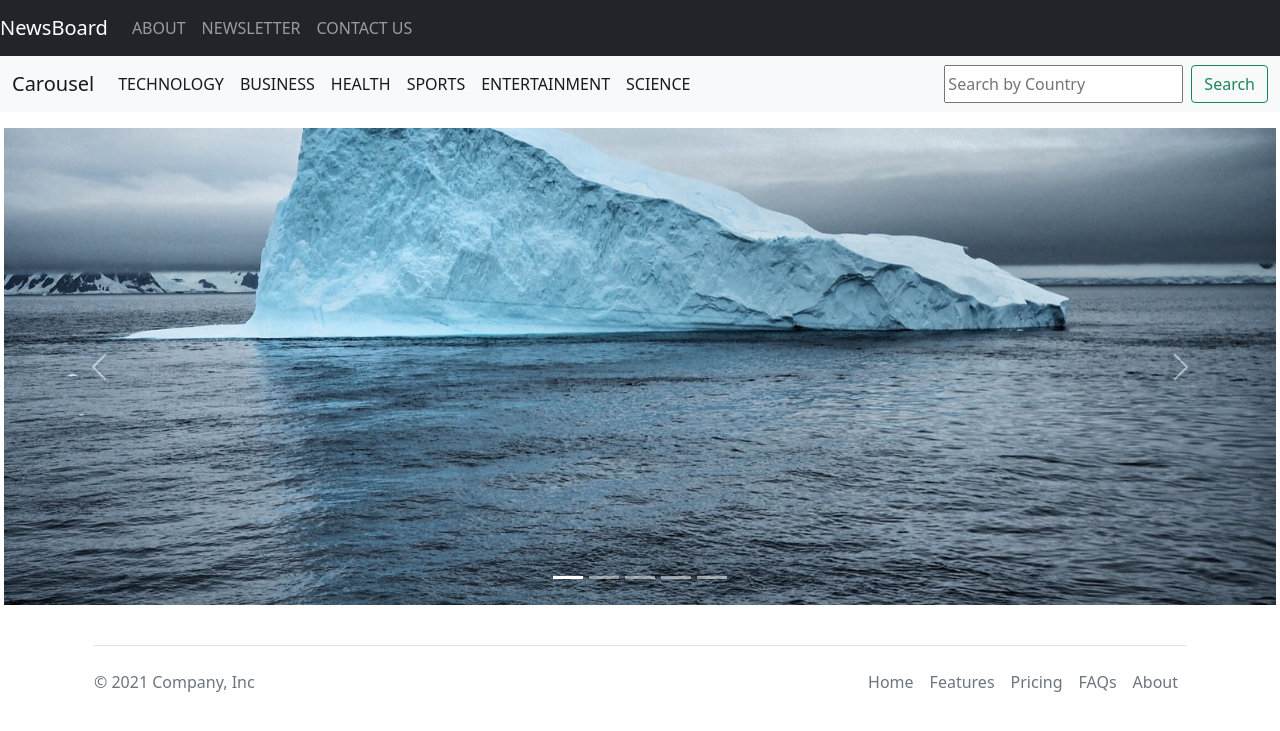
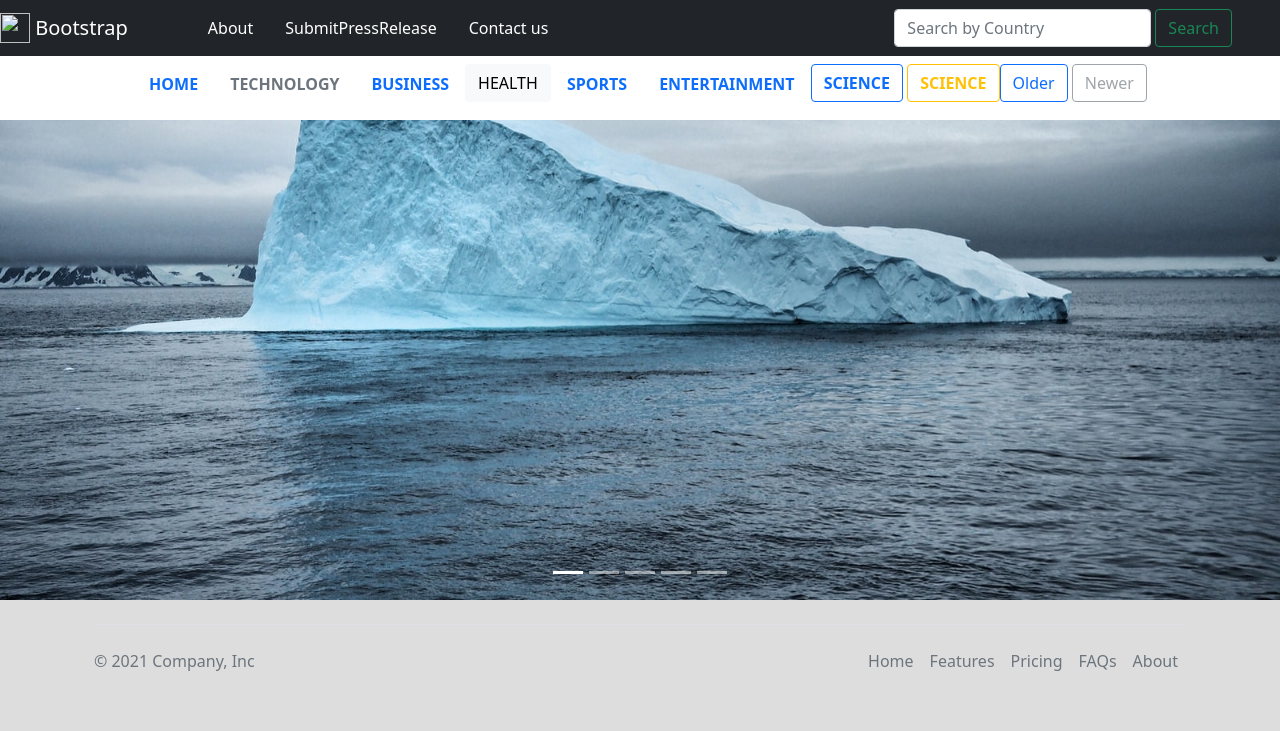
Before and after one commit to kalpesh521/DailyBuzz, a Django app: template newsapp/templates/home.html in a window 1280 px wide. Shown: the top 731 px of the page. Run offline with Django 3.2, Linux system fonts and the light colour scheme; the template is opened without the code that fills it, so the values that code supplies are empty; some libraries are stand-ins or nearby versions.

Commit message:
version 3

```diff
--- a/newsapp/templates/home.html
+++ b/newsapp/templates/home.html
@@ -4,7 +4,7 @@
     <meta charset="UTF-8" />
     <meta http-equiv="X-UA-Compatible" content="IE=edge" />
     <meta name="viewport" content="width=device-width, initial-scale=1.0" />
-    <link rel="stylesheet" href="newsapp/templates/style.css">
+    <link rel="stylesheet" href="/templates/style.css">
 
     <link
       href="https://cdn.jsdelivr.net/npm/bootstrap@5.1.3/dist/css/bootstrap.min.css"
@@ -15,75 +15,78 @@
     <title>news web app</title>
   </head>
   <body>
+
     <!-- navbar 1 -->
-    <nav class="navbar navbar-expand-lg navbar-dark bg-dark">
-      <a class="navbar-brand" href="#">NewsBoard</a>
+    <nav class="navbar navbar-expand-md navbar-dark bg-dark  fixed-top ">
+      <a class="navbar-brand" href="#">
+        <img src="/docs/4.0/assets/brand/bootstrap-solid.svg" width="30" height="30" class="d-inline-block align-top" alt="">
+        Bootstrap
+      </a>
       <button class="navbar-toggler" type="button" data-toggle="collapse" data-target="#navbarSupportedContent" aria-controls="navbarSupportedContent" aria-expanded="false" aria-label="Toggle navigation">
         <span class="navbar-toggler-icon"></span>
       </button>
 
-      <div class="collapse navbar-collapse" id="navbarSupportedContent">
-        <ul class="navbar-nav mr-auto">
+      <div class="collapse navbar-collapse px-5" id="navbarSupportedContent">
+        <ul class="navbar-nav me-auto mb-20 mb-md-20 ">
 
-          <li class="nav-item ">
-            <a class="nav-link " href="/about">ABOUT</a>
+          <li class="nav-item px-2">
+            <a class="nav-link active" aria-current="page" href="/about">About</a>
           </li>
-          <li class="nav-item rtl:600 ">
+          <li class="nav-item px-2">
+            <a class="nav-link active" aria-current="page" href="">SubmitPressRelease</a>
+          </li><li class="nav-item px-2">
+            <a class="nav-link active" aria-current="page" href="/contact">Contact us</a>
 
-            <a class="nav-link rtl:600 " href="/newsletter">NEWSLETTER</a>
-
-          </li>
-          <li class="nav-item">
-            <a class="nav-link" href="/contact">CONTACT US</a>
-          </li>
 
         </ul>
+        <form class="d-flex ">
+          <input class="form-control me-1" type="search" placeholder="Search by Country" aria-label="Search" name="country">
+          <button class="btn btn-outline-success" type="submit">Search</button>
+        </form>
 
       </div>
     </nav>
     <!-- navbar 2 -->
-
-
-    <header>
-      <nav class="navbar navbar-expand-md navbar-light  bg-light">
-        <div class="container-fluid">
-          <a class="navbar-brand" href="#">Carousel</a>
-          <button class="navbar-toggler" type="button" data-bs-toggle="collapse" data-bs-target="#navbarCollapse" aria-controls="navbarCollapse" aria-expanded="false" aria-label="Toggle navigation">
-            <span class="navbar-toggler-icon"></span>
-          </button>
-          <div class="collapse navbar-collapse" id="navbarCollapse">
-            <ul class="navbar-nav me-auto mb-2 mb-md-0">
-              <li class="nav-item">
-                <a class="nav-link active" aria-current="page" href="{% url 'home' %}?category=technology">TECHNOLOGY</a>
+    <div class="nav-scroller p-3 navbar-light mt-5"   style="background-color: #ffffff;">
+      <nav class="nav nav-underline justify-content-md-center blog-pagination">
+        <li class="nav-item active">
+          <a class="nav-link" href="#"><strong>HOME</strong> <span class="sr-only"></span></a>
         </li>
         <li class="nav-item">
-                <a class="nav-link active" aria-current="page" href="{% url 'home' %}?category=Business">BUSINESS</a>
+          <a class="nav-link active text-secondary" aria-current="page" href="{% url 'home' %}?category=technology"><strong>TECHNOLOGY</strong></a>
+        </li>
+        <li class="nav-item">
+          <a class="nav-link active" aria-current="page" href="{% url 'home' %}?category=Business"><strong>BUSINESS</strong></a>
         </li><li class="nav-item">
-                <a class="nav-link active" aria-current="page" href="{% url 'home' %}?category=health">HEALTH</a>
+
+          <button type="button" class="btn btn-light "aria-current="page" href="{% url 'home' %}?category=health">HEALTH</button>
         </li><li class="nav-item">
-                <a class="nav-link active" aria-current="page" href="{% url 'home' %}?category=Sports">SPORTS</a>
+          <a class="nav-link active" aria-current="page" href="{% url 'home' %}?category=Sports"><strong>SPORTS </strong></a>
         </li>
         </li><li class="nav-item">
-                <a class="nav-link active" aria-current="page" href="{% url 'home' %}?category=Entertainment">  ENTERTAINMENT </a>
+          <a class="nav-link active" aria-current="page" href="{% url 'home' %}?category=Entertainment"> <strong>ENTERTAINMENT</strong>  </a>
         </li>
 
         <li class="nav-item">
-                <a class="nav-link active" aria-current="page" href="{% url 'home' %}?category=Science">SCIENCE</a>
+          <!-- <a class="nav-link active" aria-current="page" href="{% url 'home' %}?category=Science"><strong> SCIENCE</strong></a> -->
+          <a class="btn btn-outline-primary" href="{% url 'home' %}?category=Science"> <strong> SCIENCE</strong></a>
+          <a class="btn btn-outline-warning" href="{% url 'home' %}?category=Science"> <strong> SCIENCE</strong></a>
+
         </li>
 
-            </ul>
-            <form class="d-flex">
-              <input class="form-control-outline-success me-2" type="search" placeholder="Search by Country" aria-label="Search" name="country">
-              <button class="btn btn-outline-success" type="submit">Search</button>
-            </form>
+      </ul><nav class="blog-pagination">
+        <a class="btn btn-outline-primary" href="#">Older</a>
+        <a class="btn btn-outline-secondary disabled" href="#">Newer</a>
+      </nav>
+      </nav>
+    </div>
 
-          </div>
-        </div>
-      </nav>
-    </header>
+
+
+
 
     <!-- Image slider   -->
-     <div class="img_slider my-3 mx-1">
+     <div class="img_slider  mx-0">
       <div id="carouselExampleIndicators" class="carousel slide carousel-fade" data-ride="carousel">
 
         <div class="carousel-indicators">
@@ -104,20 +107,17 @@
             <img class="d-block w-100" src="/static/3.jfif" alt="Third slide">
           </div>
           <div class="carousel-item" data-bs-interval="1000">
-            <img class="d-block w-100"width="300" height="600" src="https://source.unsplash.com/1600x900/?news,sports" alt="Third slide">
+            <img class="d-block w-100"width="300" height="570" src="https://source.unsplash.com/1600x900/?news,sports" alt="Third slide">
+            <div class="carousel-caption d-none d-md-block">
+              <h1 class="brand-banner__header">
+                <div>Get Informed</div>
+                <div>Get Inspired</div>
+              </h1>
+            </div>
           </div>
           <div class="carousel-item" data-bs-interval="1000">
-            <img class="d-block w-100" width="300" height="600" src="https://source.unsplash.com/1600x900/?tech,news,politics" alt="Third slide">
+            <img class="d-block w-100" width="300" height="570" src="https://source.unsplash.com/1600x900/?tech,news,politics" alt="Third slide">
           </div>
-        </div>
-        <a class="carousel-control-prev" href="#carouselExampleIndicators" role="button" data-slide="prev">
-          <span class="carousel-control-prev-icon" aria-hidden="true"></span>
-          <span class="sr-only"></span>
-        </a>
-        <a class="carousel-control-next" href="#carouselExampleIndicators" role="button" data-slide="next">
-          <span class="carousel-control-next-icon" aria-hidden="true"></span>
-          <span class="sr-only"></span>
-        </a>
         </div>
 
      </div>
@@ -138,14 +138,15 @@
     <div class="container">
                  <div class="row-sm-12  d-flex flex-wrap justify-content-center">
                   {% for i in articles %}
-                  <div class="card rounded shadow-xs m-1 m-3" style="width:20rem">
-                   <img src="{{ i.urlToImage }}" class="card-img-top"  alt="..." />
+                  <div class="card  shadow-xs m-3 m-3" style="width: 300px; height: 510px;
+                  border-radius: 10px 10px 10px 10px;">
+                   <img src="{{ i.urlToImage }}" class="card-img-top " style="border-radius: 10px 10px 0px 0px;" alt="..." />
                     <div class="card-body ">
                      <p class="card-text">{{ i.author }}</p>
                          <h5 class="card-title">{{ i.title }}</h5>
                       <p class="card-title">{{ i.source.name }}</p>
                        <hr />
-                       <small>date: {{ i.publishedAt }}</small>
+                       <small>Date: {{ i.publishedAt }}</small>
                       <a href="{{ i.url }}" target="_blank" class="btn btn-success m-1"
                        >See News</a>
                     </div>
@@ -176,3 +177,20 @@
 <script src="https://maxcdn.bootstrapcdn.com/bootstrap/4.0.0/js/bootstrap.min.js" integrity="sha384-JZR6Spejh4U02d8jOt6vLEHfe/JQGiRRSQQxSfFWpi1MquVdAyjUar5+76PVCmYl" crossorigin="anonymous"></script>
   </body>
 </html>
+
+<style>
+  .brand-banner__header {
+    color:rgb(rgb(194, 0, 0), green, blue);
+    display: inline-block;
+    font-family: FaktCondensed,AvenirNextCondensed-Medium,Segoe UI,sans-serif;
+    font-size: 40px;
+    font-weight: 900;
+    line-height: 42px;
+    margin-bottom: 16px;
+    text-transform: uppercase;
+}
+body{
+  background-color:  rgba(207, 207, 207, 0.699);
+}
+
+</style>
--- a/newsapp/templates/style.css
+++ b/newsapp/templates/style.css
@@ -1,7 +1,3 @@
-.search {
-  margin-left: 750px;
+.body{
+    background-color: aqua;
 }
-
-body {
-  background-color: rgb(148, 21, 21);
-}
--- a/newsapp/urls.py
+++ b/newsapp/urls.py
@@ -1,7 +1,9 @@
-
 from django.urls import path
 from newsapp import views
 
 urlpatterns = [
+
     path('', views.home, name='home'),
+#     path('', views.about, name='about'),
+#     path('', views.contact, name='contact'),
 ]
```
Also changed, not shown: newsapp/templates/about.html (added, +9 -0 lines), newsapp/views.py (+9 -0 lines), newsweb/settings.py (+8 -1 lines), db.sqlite3, newsapp/templates/contact.html (added), newsapp/templates/index.html (added). Lines whose indentation alone changed are shown as unchanged.
